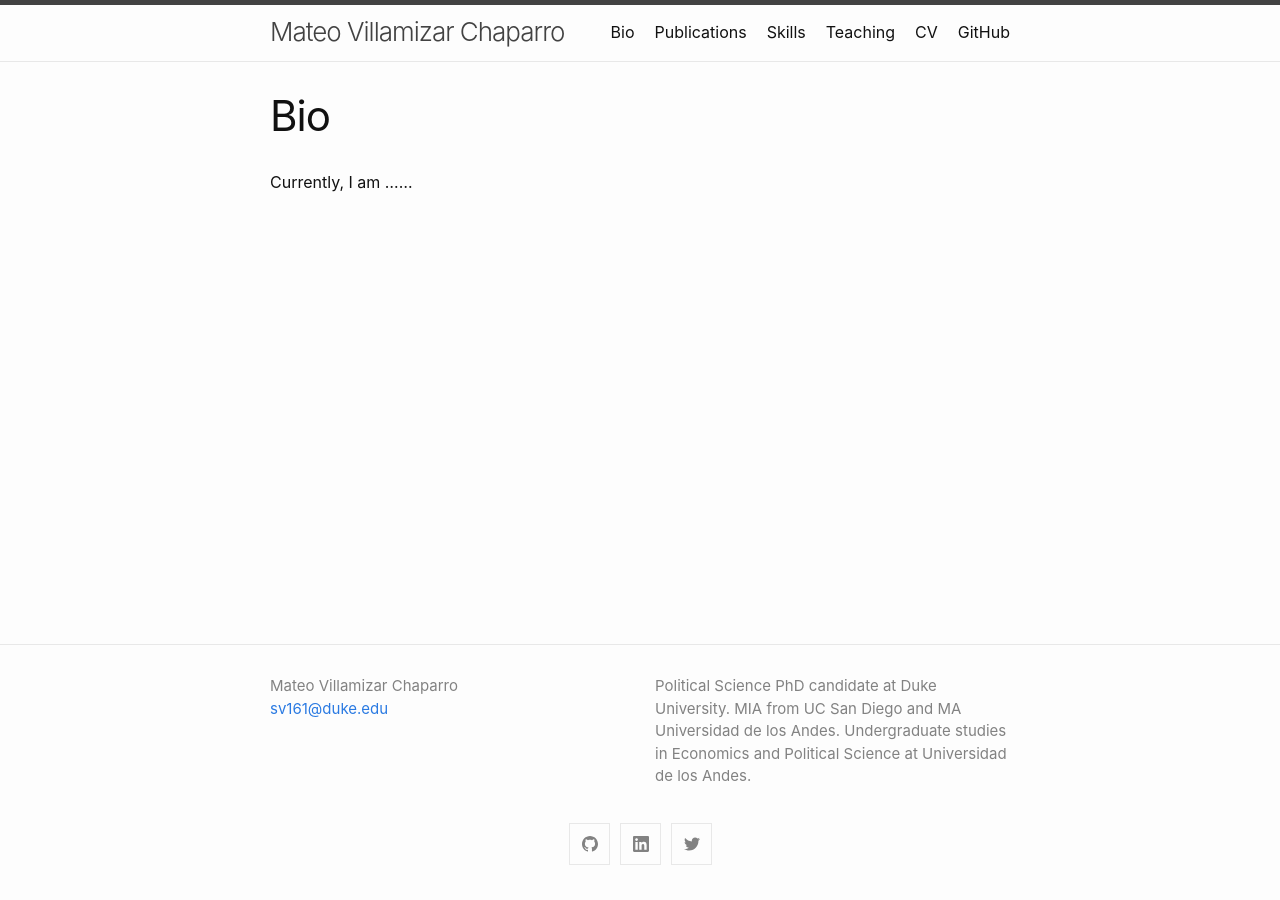
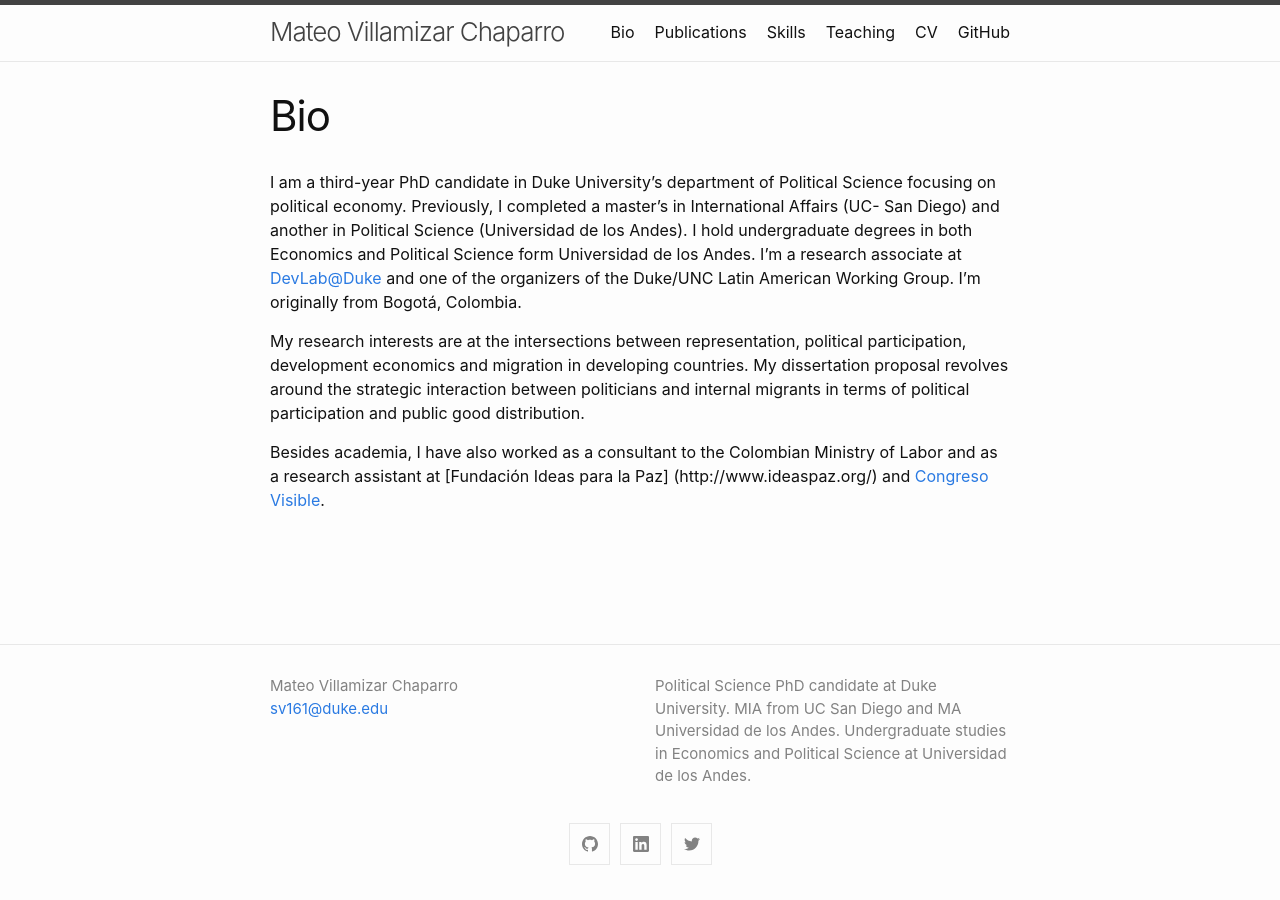
Before and after one commit to MateoVillamizarChaparro/MateoVillamizarChaparro.github.io, a Jekyll site: the page built from bio.md, in a window 1280 px wide. Built offline with Jekyll 4.4.1, drawn with Linux system fonts in a browser that asks for light colours; our own code applies the rules of GitHub Pages for plain Markdown files.

Commit message:
Update bio.md

```diff
--- a/bio.md
+++ b/bio.md
@@ -5,4 +5,8 @@ title: Bio
 
 <!-- ## Bio -->
 
-Currently, I am ......
+I am a third-year PhD candidate in Duke University's department of Political Science focusing on political economy. Previously, I completed a master’s in International Affairs (UC- San Diego) and another in Political Science (Universidad de los Andes). I hold undergraduate degrees in both Economics and Political Science form Universidad de los Andes. I'm a research associate at [DevLab@Duke](https://www.devlabduke.com/) and one of the organizers of the Duke/UNC Latin American Working Group. I'm originally from Bogotá, Colombia.
+
+My research interests are at the intersections between representation, political participation, development economics and migration in developing countries. My dissertation proposal revolves around the strategic interaction between politicians and internal migrants in terms of political participation and public good distribution.
+
+Besides academia, I have also worked as a consultant to the Colombian Ministry of Labor and as a research assistant at [Fundación Ideas para la Paz] (http://www.ideaspaz.org/) and [Congreso Visible](https://congresovisible.uniandes.edu.co/).
```
